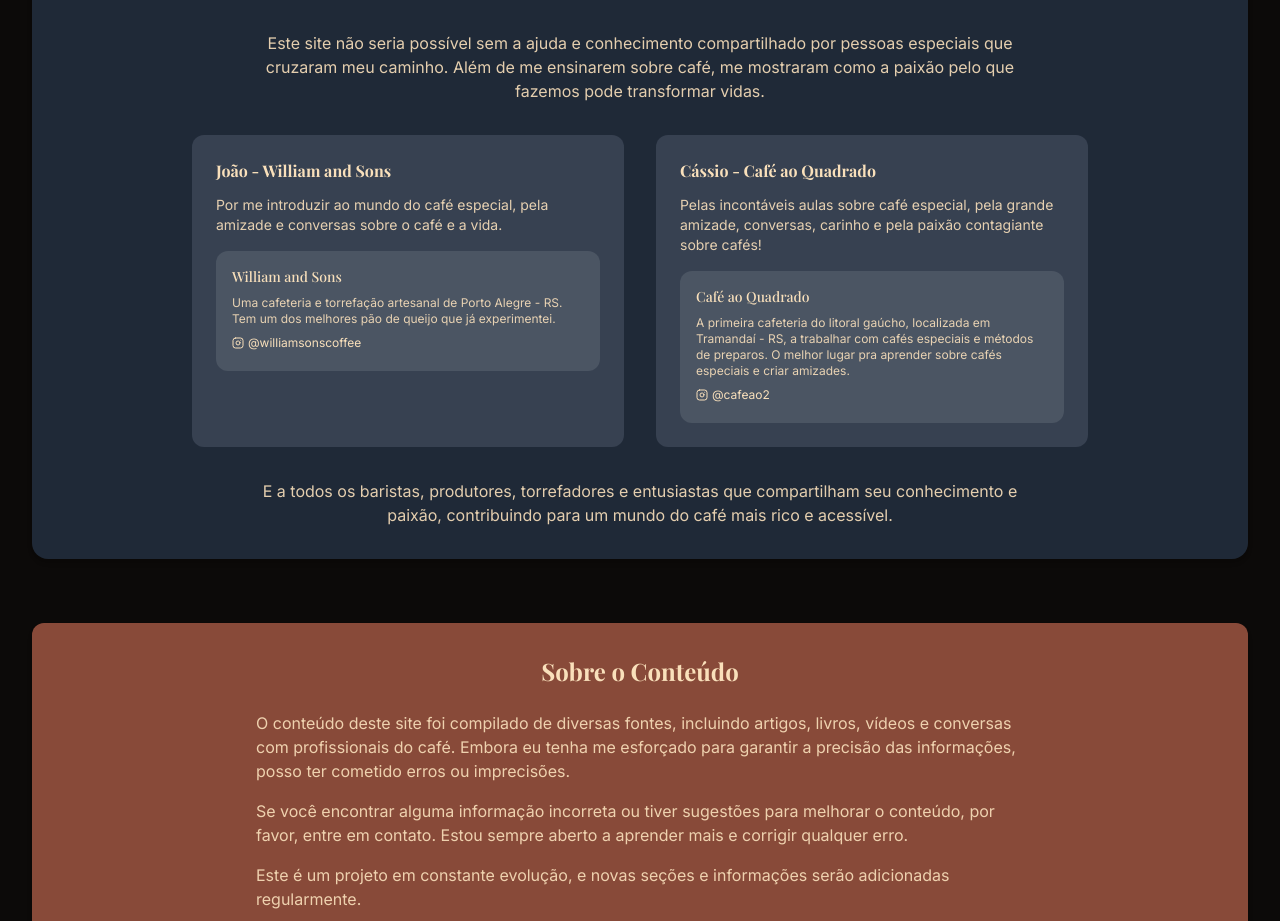
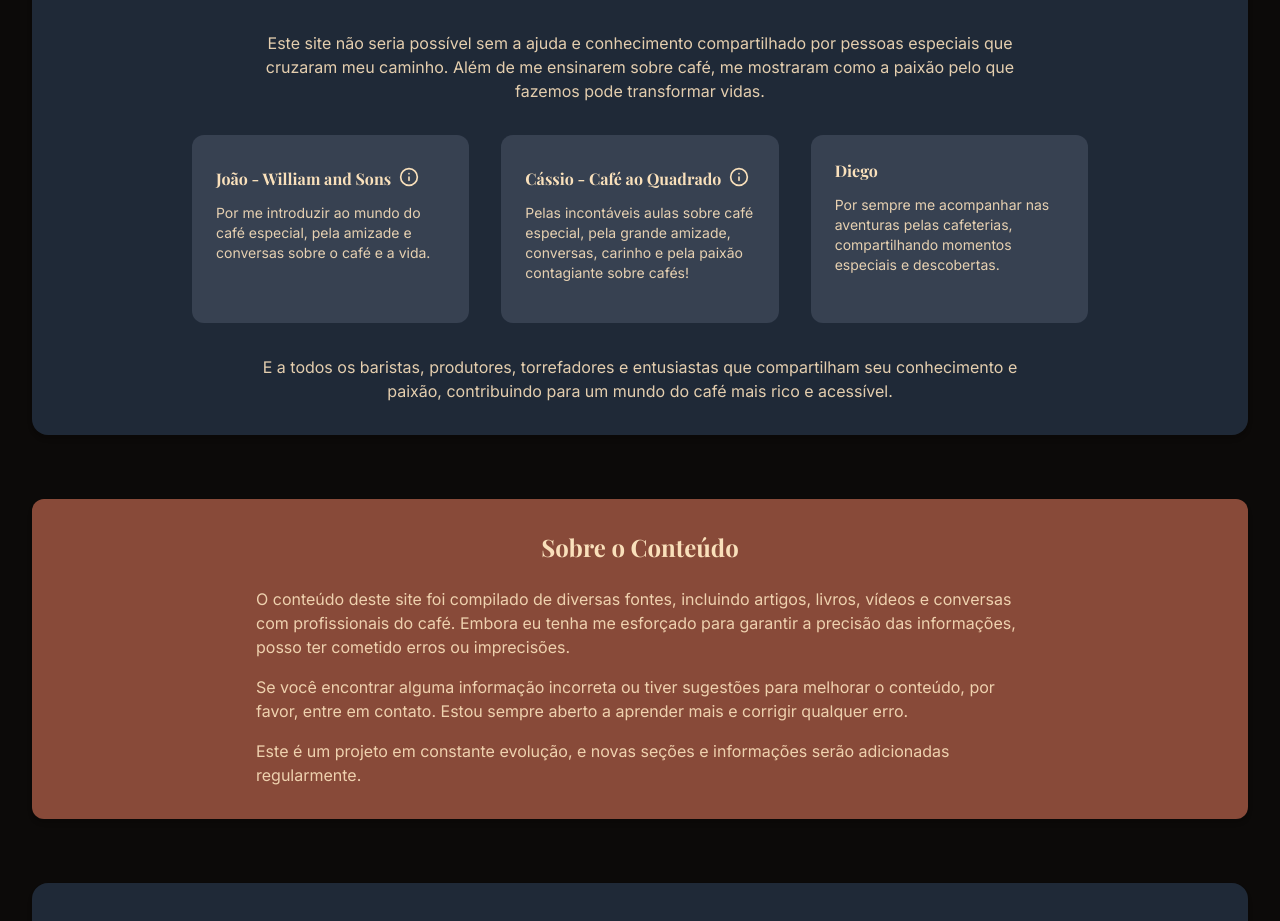
Before and after one commit to luizmellodev/coffee-hunter.web, a Next.js app: page /sobre in a window 1280 px wide. Shown: the part 1143-2064 px from the top of the page. Built offline with nearby package versions, Linux system fonts and the light colour scheme; a web font is replaced by a local one.

Commit message:
added diego to sobre page

```diff
--- a/app/sobre/page.tsx
+++ b/app/sobre/page.tsx
@@ -1,9 +1,14 @@
 "use client"
 import Image from "next/image"
-import { Heart, Mail, Instagram } from "lucide-react"
+import { Heart, Mail, Instagram, Info } from "lucide-react"
 import { PageHeader } from "@/components/page-header"
 import { Button } from "@/components/ui/button"
 import Link from "next/link"
+import {
+  HoverCard,
+  HoverCardContent,
+  HoverCardTrigger,
+} from "@/components/ui/hover-card"
 
 export default function SobrePage() {
   return (
@@ -82,49 +87,74 @@ export default function SobrePage() {
                 Além de me ensinarem sobre café, me mostraram como a paixão pelo que fazemos pode transformar vidas.
               </p>
 
-              <div className="grid md:grid-cols-2 gap-8 max-w-4xl mx-auto">
+              <div className="grid md:grid-cols-3 gap-8 max-w-4xl mx-auto">
                 <div className="bg-[#F9E0BB]/30 dark:bg-gray-700 p-6 rounded-xl">
+                  <div className="flex items-center gap-2 pt-2">
                     <h4 className="font-bold text-[#884A39] dark:text-[#F9E0BB] mb-3">João - William and Sons</h4>
-                  <p className="text-sm mb-4">
-                    Por me introduzir ao mundo do café especial, pela amizade e conversas sobre o café e a vida.
-                  </p>
-                  <div className="bg-[#F9E0BB]/20 dark:bg-gray-600 p-4 rounded-lg">
-                    <h5 className="font-medium text-[#884A39] dark:text-[#F9E0BB] mb-2 text-sm">William and Sons</h5>
-                    <p className="text-xs">
+                    <HoverCard>
+                      <HoverCardTrigger>
+                        <div className="animate-pulse-soft will-change-transform">
+                          <Info className="h-5 w-5 mb-4 text-[#C38154] dark:text-[#F9E0BB] cursor-help hover:scale-110 transition-transform" />
+                        </div>
+                      </HoverCardTrigger>
+                      <HoverCardContent className="w-80 bg-white dark:bg-gray-800 p-4">
+                        <h5 className="font-medium text-[#884A39] dark:text-[#F9E0BB] mb-2">William and Sons</h5>
+                        <p className="text-sm mb-3">
                           Uma cafeteria e torrefação artesanal de Porto Alegre - RS. Tem um dos melhores pão de queijo que já experimentei.
                         </p>
                         <a
                           href="https://instagram.com/williamsonscoffee"
                           target="_blank"
                           rel="noopener noreferrer"
-                      className="inline-flex items-center gap-1 text-xs text-[#884A39] dark:text-[#F9E0BB] mt-2 hover:underline"
+                          className="inline-flex items-center gap-1 text-sm text-[#884A39] dark:text-[#F9E0BB] hover:underline"
                         >
-                      <Instagram className="h-3 w-3" />
+                          <Instagram className="h-4 w-4" />
                           @williamsonscoffee
                         </a>
+                      </HoverCardContent>
+                    </HoverCard>
                   </div>
+                  <p className="text-sm mb-4">
+                    Por me introduzir ao mundo do café especial, pela amizade e conversas sobre o café e a vida.
+                  </p>
                 </div>
 
                 <div className="bg-[#F9E0BB]/30 dark:bg-gray-700 p-6 rounded-xl">
+                  <div className="flex items-center gap-2 pt-2">
                     <h4 className="font-bold text-[#884A39] dark:text-[#F9E0BB] mb-3">Cássio - Café ao Quadrado</h4>
-                  <p className="text-sm mb-4">
-                    Pelas incontáveis aulas sobre café especial, pela grande amizade, conversas, carinho e pela paixão contagiante sobre cafés!
-                  </p>
-                  <div className="bg-[#F9E0BB]/20 dark:bg-gray-600 p-4 rounded-lg">
-                    <h5 className="font-medium text-[#884A39] dark:text-[#F9E0BB] mb-2 text-sm">Café ao Quadrado</h5>
-                    <p className="text-xs">
+                    <HoverCard>
+                      <HoverCardTrigger>
+                        <div className="animate-pulse-soft will-change-transform">
+                          <Info className="h-5 w-5 mb-4 text-[#C38154] dark:text-[#F9E0BB] cursor-help hover:scale-110 transition-transform" />
+                        </div>
+                      </HoverCardTrigger>
+                      <HoverCardContent className="w-80 bg-white dark:bg-gray-800 p-4">
+                        <h5 className="font-medium text-[#884A39] dark:text-[#F9E0BB] mb-2">Café ao Quadrado</h5>
+                        <p className="text-sm mb-3">
                           A primeira cafeteria do litoral gaúcho, localizada em Tramandaí - RS, a trabalhar com cafés especiais e métodos de preparos. O melhor lugar pra aprender sobre cafés especiais e criar amizades.
                         </p>
                         <a
                           href="https://instagram.com/cafeao2"
                           target="_blank"
                           rel="noopener noreferrer"
-                      className="inline-flex items-center gap-1 text-xs text-[#884A39] dark:text-[#F9E0BB] mt-2 hover:underline"
+                          className="inline-flex items-center gap-1 text-sm text-[#884A39] dark:text-[#F9E0BB] hover:underline"
                         >
-                      <Instagram className="h-3 w-3" />
+                          <Instagram className="h-4 w-4" />
                           @cafeao2
                         </a>
+                      </HoverCardContent>
+                    </HoverCard>
                   </div>
+                  <p className="text-sm mb-4">
+                    Pelas incontáveis aulas sobre café especial, pela grande amizade, conversas, carinho e pela paixão contagiante sobre cafés!
+                  </p>
+                </div>
+
+                <div className="bg-[#F9E0BB]/30 dark:bg-gray-700 p-6 rounded-xl">
+                  <h4 className="font-bold text-[#884A39] dark:text-[#F9E0BB] mb-3">Diego</h4>
+                  <p className="text-sm mb-4">
+                    Por sempre me acompanhar nas aventuras pelas cafeterias, compartilhando momentos especiais e descobertas.
+                  </p>
                 </div>
               </div>
 
--- a/tailwind.config.ts
+++ b/tailwind.config.ts
@@ -104,12 +104,17 @@ const config = {
           from: { opacity: "0", transform: "translateX(-10px)" },
           to: { opacity: "1", transform: "translateX(0)" },
         },
+        "pulse-soft": {
+          '0%, 100%': { transform: 'translateY(0)' },
+          '50%': { transform: 'translateY(-3px)' }
+        }
       },
       animation: {
         "accordion-down": "accordion-down 0.2s ease-out",
         "accordion-up": "accordion-up 0.2s ease-out",
         "fade-in": "fade-in 0.5s ease-out",
         "slide-in": "slide-in 0.3s ease-out",
+        "pulse-soft": "pulse-soft 1.5s ease-in-out infinite"
       },
       fontFamily: {
         sans: ["var(--font-inter)", "system-ui", "sans-serif"],
```
Lines whose indentation alone changed are shown as unchanged.
